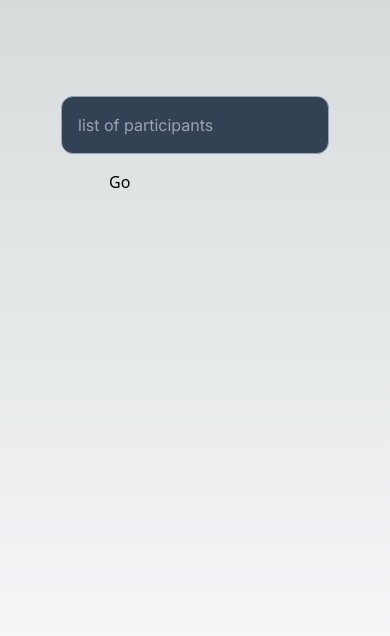
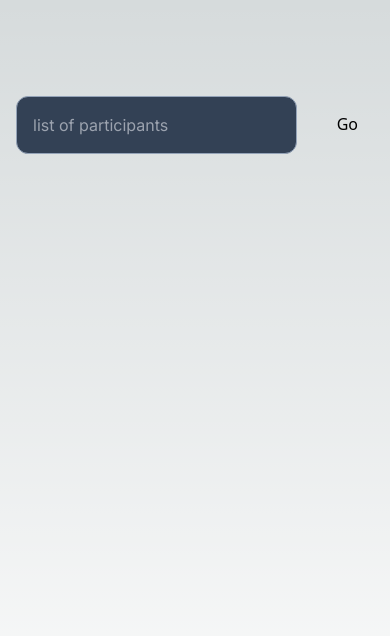
Before and after one commit to ehpc/raffle, a Next.js app: page / in a window 390 px wide. Shown: the top 636 px of the page. Built offline with nearby package versions, Linux system fonts and the light colour scheme.

Commit message:
fix: mobile layout

```diff
--- a/src/app/page.tsx
+++ b/src/app/page.tsx
@@ -2,7 +2,7 @@ import MainForm from "../components/main-form";
 
 export default function Home() {
   return (
-    <main className="flex min-h-screen flex-col items-center p-24">
+    <main className="flex min-h-screen flex-col items-center pt-24 px-4">
       <MainForm />
     </main>
   );
--- a/src/components/main-form.tsx
+++ b/src/components/main-form.tsx
@@ -2,7 +2,6 @@
 
 import {
   ChangeEventHandler,
-  Dispatch,
   FormEventHandler,
   useCallback,
   useState,
@@ -65,26 +64,20 @@ const MainForm = () => {
 
   return (
     <>
-      <form onSubmit={onSubmit}>
+      <form onSubmit={onSubmit} className="flex w-full justify-center">
+        <div className="flex gap-6 items-start justify-center w-full">
+          <div className="w-full sm:w-auto">
             <input
               value={value}
               onChange={onInputChange}
               type="text"
               placeholder="list of participants"
               className={classNames(
-            "p-4 rounded-xl outline-none bg-slate-700 border border-solid",
+                "p-4 rounded-xl outline-none bg-slate-700 border border-solid w-full flex-1",
                 inputError ? "border-red-600" : "border-slate-400",
                 inter.className
               )}
             />
-        <button
-          type="submit"
-          aria-label="go"
-          className="ml-8 p-4 hover:opacity-60 duration-75 disabled:opacity-60"
-          disabled={isLoading}
-        >
-          Go
-        </button>
             {inputError && (
               <div
                 className={classNames(
@@ -105,6 +98,16 @@ const MainForm = () => {
                 {error}
               </div>
             )}
+          </div>
+          <button
+            type="submit"
+            aria-label="go"
+            className="p-4 hover:opacity-60 duration-75 disabled:opacity-60"
+            disabled={isLoading}
+          >
+            Go
+          </button>
+        </div>
       </form>
       {!isLoading ? (
         <div
```
Lines whose indentation alone changed are shown as unchanged.
